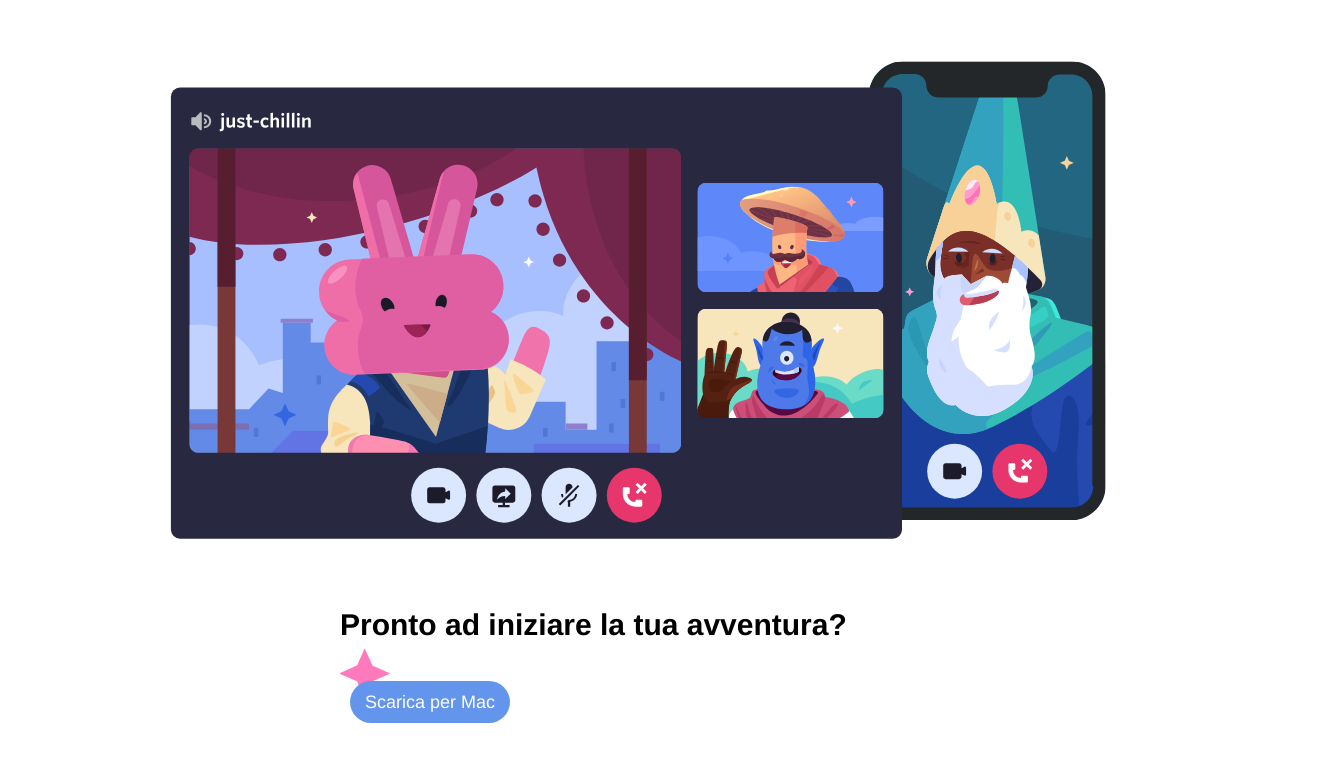
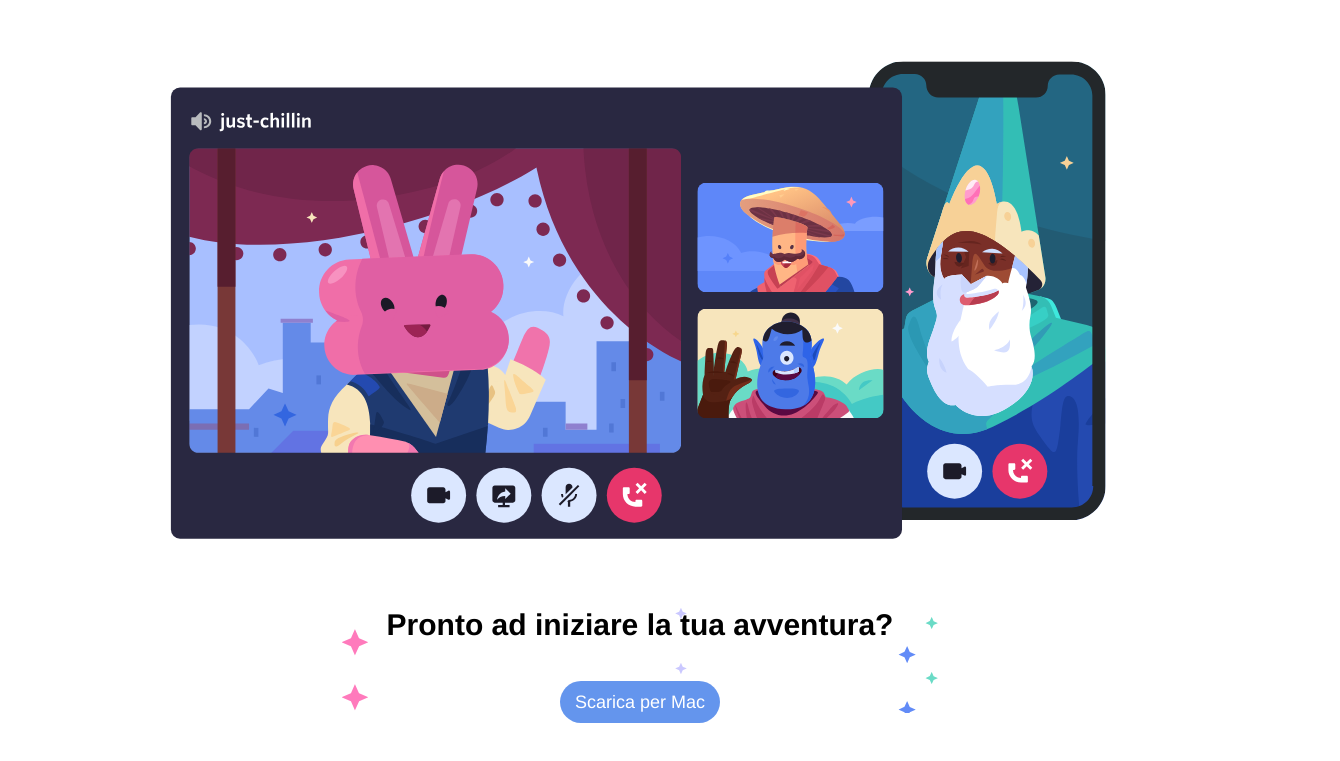
Before and after one commit to maino1997/htmlcss-discord, a plain HTML site: page index.html in a window 1280 px wide. Shown: the part 2117-2878 px from the top of the page, 1340 px wide, since content can reach past the window. Before the commit the page ends 2840 px from the top, so only its background shows below. Drawn offline with Linux system fonts and the light colour scheme.

Commit message:
corrected markup container repetition

```diff
--- a/index.html
+++ b/index.html
@@ -113,10 +113,8 @@
                     <img src="img/item4-big.svg" alt="big-figure">
                 </figure>
                     <div class="main-footer">
-                        <div class="container">
                             <h3>Pronto ad iniziare la tua avventura?</h3>
                             <a class="btn-big" href="#">Scarica per Mac</a>
-                        </div>
                     </div>
             </div>
         </section>
--- a/style.css
+++ b/style.css
@@ -174,11 +174,11 @@ section{
 
 .main-footer{
     width: 600px;
-    /* background-color: crimson; */
     margin: 0 auto;
-    /* text-align: center; */
+    text-align: center;
     background-image: url(img/stars.svg);
-     background-size: cover;
+     background-size: contain;
+     margin-bottom: 150px;
 }
 
 .main-footer a{
```
